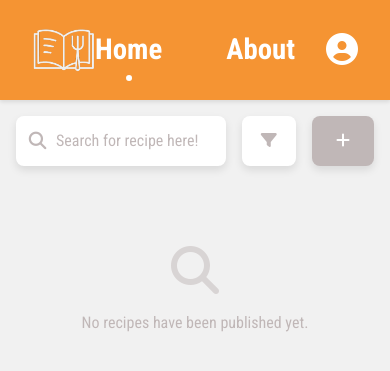
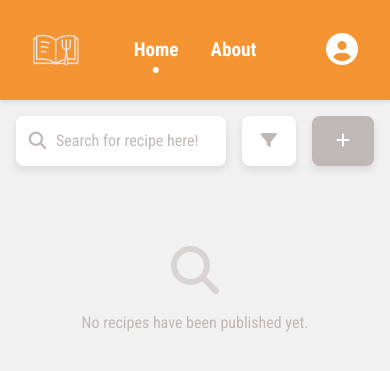
Before and after one commit to gabriel-pagani/udwmj-project, a Django app: page / in a window 390 px wide. Shown: the top 371 px of the page. Run offline with Django 5.2, Linux system fonts and the light colour scheme; data that the repository does not hold is empty.

Commit message:
Melhorei a responsividade do cabeçalho da página para celulares

```diff
--- a/static/global/css/style.css
+++ b/static/global/css/style.css
@@ -56,7 +56,7 @@ body {
   left: 50%;
   transform: translateX(-50%);
   display: flex;
-  gap: 2rem;
+  gap: 0rem;
 }
 
 .nav a {
@@ -224,3 +224,14 @@ body {
     padding: 1rem;
   }
 }
+
+@media (max-width: 420px) {
+  .logo-icon {
+    width: 48px;
+    height: 48px;
+  }
+
+  .nav a {
+    font-size: 1.2rem;
+  }
+}
```
